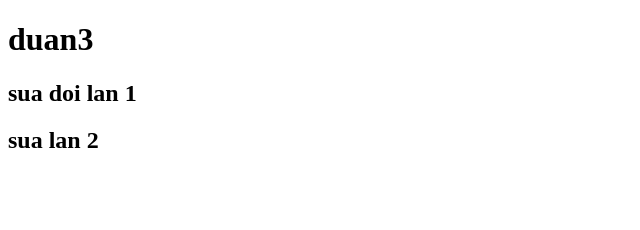
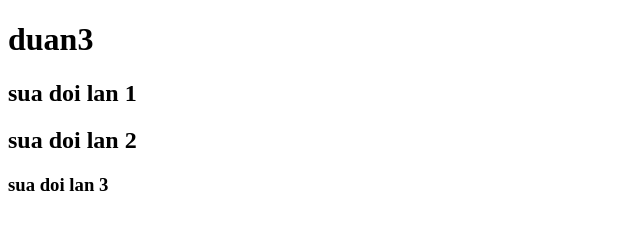
Before and after one commit to huyenmyh/duan3, a plain HTML site: page index.html in a window 1280 px wide. Shown: the whole page, without its empty margins (0-640 px from the left). Drawn offline with Linux system fonts and the light colour scheme.

Commit message:
test commit lan 3

```diff
--- a/index.html
+++ b/index.html
@@ -8,6 +8,7 @@
   <body>
     <h1>duan3</h1>
     <h2>sua doi lan 1</h2>
-    <h2>sua lan 2</h2>
+    <h2>sua doi lan 2</h2>
+    <h3>sua doi lan 3</h3>
   </body>
 </html>
```
